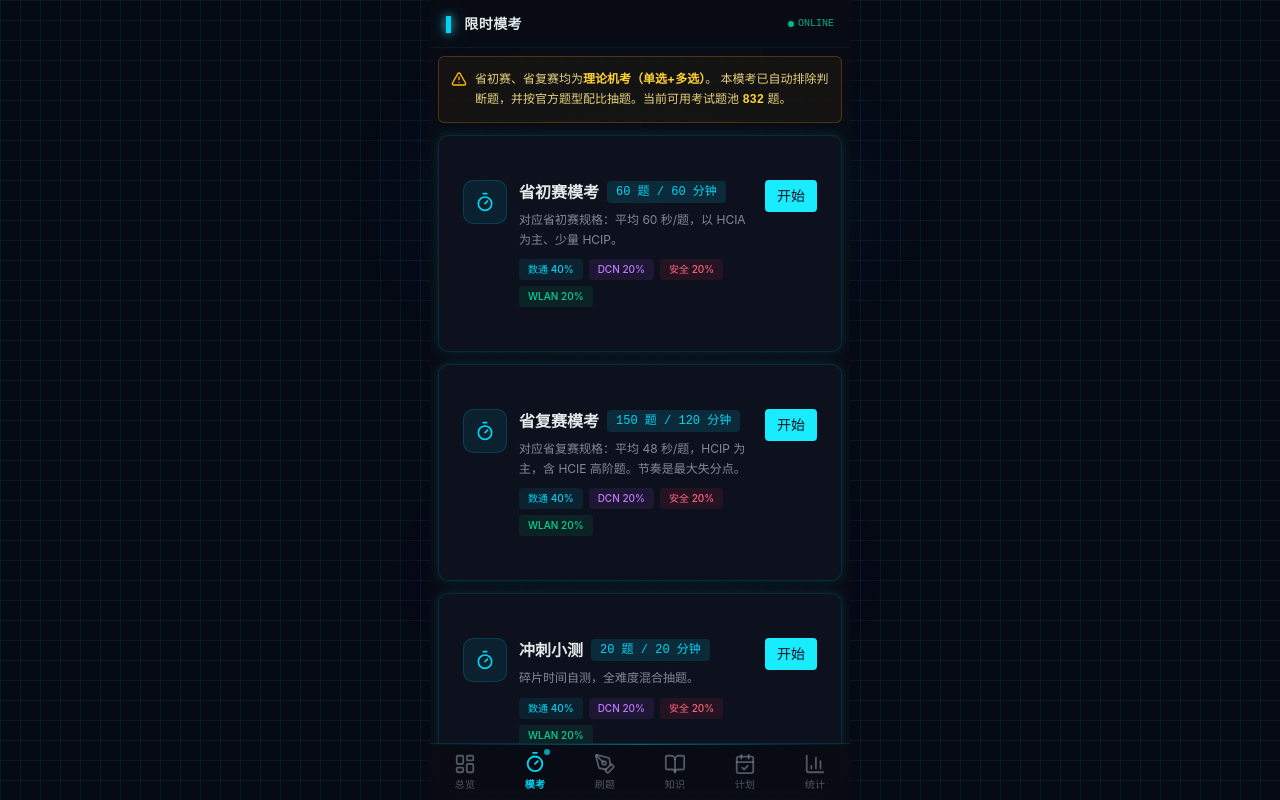
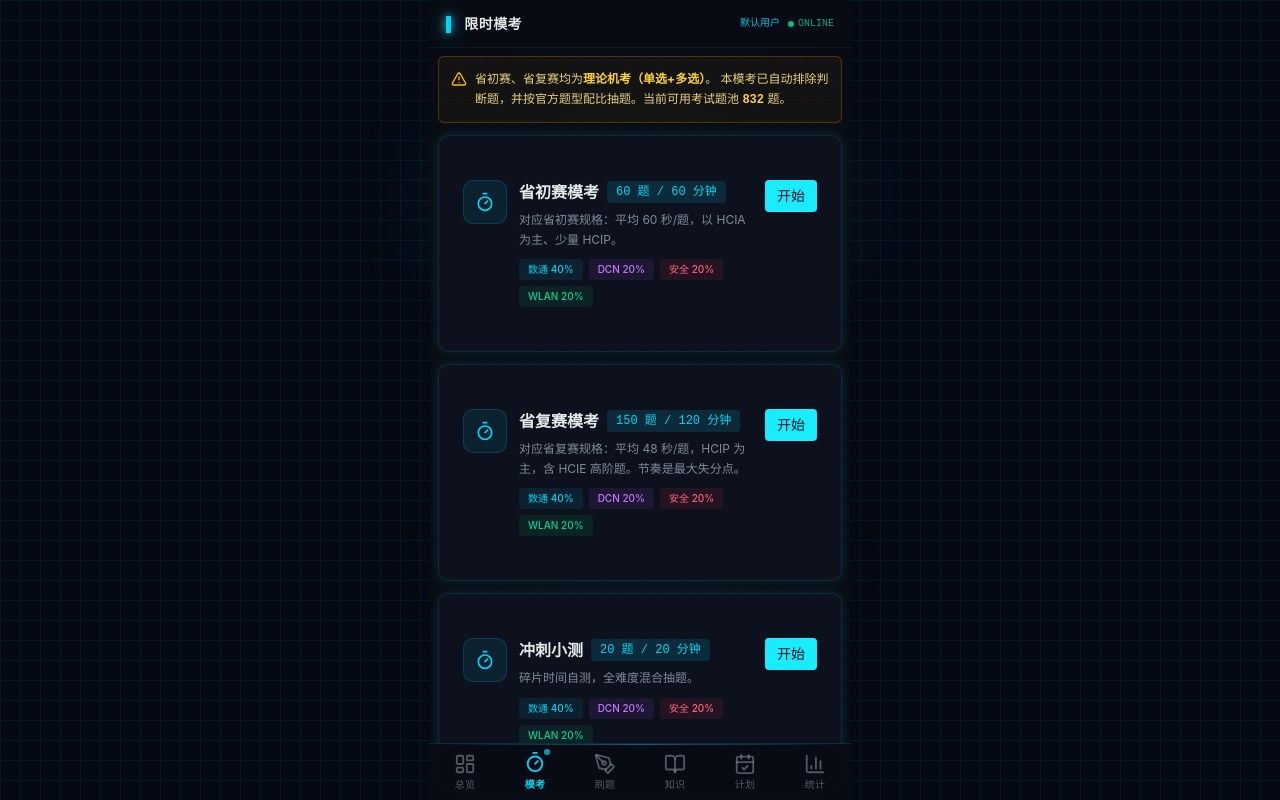
Before and after one commit to haha666-star/ict-prep-app, a React (Vite) app: page /#/exam in a window 1280 px wide. Built offline with nearby package versions, Linux system fonts and the light colour scheme.

Commit message:
feat: 多用户档案——同一设备多用户数据完全隔离(进度/笔记/错题/记录),设置页切换,顶栏显示当前用户,旧数据自动迁移到默认档案

```diff
--- a/src/components/Layout.tsx
+++ b/src/components/Layout.tsx
@@ -5,6 +5,7 @@ import { Toaster } from '@/components/ui/sonner';
 import BottomTabBar from '@/components/BottomTabBar';
 import SplashScreen from '@/components/SplashScreen';
 import { useStudyTimer } from '@/hooks/use-study-timer';
+import { useUserProfiles } from '@/hooks/use-storage';
 import { Settings } from 'lucide-react';
 
 const PAGE_TITLES: Record<string, string> = {
@@ -20,6 +21,7 @@ const PAGE_TITLES: Record<string, string> = {
 
 export function Layout() {
   useStudyTimer();
+  const { activeProfile } = useUserProfiles();
   const location = useLocation();
   const pathname = location.pathname;
   const title = PAGE_TITLES[pathname] ?? 'ICT 备考';
@@ -43,12 +45,17 @@ export function Layout() {
             <span className="text-cyan-400 text-glow-cyan">▌</span>
             {title}
           </h1>
-          <div className="ml-auto flex items-center gap-1 text-[10px] font-mono-data text-emerald-400/80">
-            <span className="relative flex size-1.5">
-              <span className="absolute inline-flex h-full w-full animate-ping rounded-full bg-emerald-400 opacity-60" />
-              <span className="relative inline-flex size-1.5 rounded-full bg-emerald-500" />
+          <div className="ml-auto flex items-center gap-2 text-[10px] font-mono-data">
+            <span className="text-cyan-400/90 max-w-[72px] truncate">
+              {activeProfile?.name ?? '默认用户'}
             </span>
-            ONLINE
+            <span className="flex items-center gap-1 text-emerald-400/80">
+              <span className="relative flex size-1.5">
+                <span className="absolute inline-flex h-full w-full animate-ping rounded-full bg-emerald-400 opacity-60" />
+                <span className="relative inline-flex size-1.5 rounded-full bg-emerald-500" />
+              </span>
+              ONLINE
+            </span>
           </div>
         </header>
 
--- a/src/hooks/use-storage.ts
+++ b/src/hooks/use-storage.ts
@@ -1,5 +1,5 @@
 import { useState, useEffect, useCallback } from 'react';
-import { scopedStorage } from '@/lib/storage';
+import { scopedStorage, STORAGE_PREFIX, getActiveUserId } from '@/lib/storage';
 import type { KnowledgeStatus } from '@/lib/utils';
 
 // 存储 key 前缀
@@ -517,6 +517,125 @@ export function useQuizProgress() {
   return { getProgress, saveProgress, clearProgress };
 }
 
+// ========== 多用户档案 ==========
+export interface IUserProfile {
+  id: string;
+  name: string;
+  createdAt: number;
+}
+
+const KEY_USER_PROFILES = 'user_profiles';
+const KEY_ACTIVE_USER = 'active_user';
+
+function readProfiles(): IUserProfile[] {
+  try {
+    const raw = localStorage.getItem(STORAGE_PREFIX + KEY_USER_PROFILES);
+    if (!raw) return [];
+    const list = JSON.parse(raw) as IUserProfile[];
+    return Array.isArray(list) ? list : [];
+  } catch {
+    return [];
+  }
+}
+
+function writeProfiles(list: IUserProfile[]) {
+  try {
+    localStorage.setItem(STORAGE_PREFIX + KEY_USER_PROFILES, JSON.stringify(list));
+  } catch {
+    // 忽略
+  }
+}
+
+export function useUserProfiles() {
+  const [profiles, setProfiles] = useState<IUserProfile[]>(() => readProfiles());
+  const [activeId, setActiveId] = useState<string>(() => getActiveUserId());
+
+  const switchTo = useCallback((id: string) => {
+    try {
+      localStorage.setItem(STORAGE_PREFIX + KEY_ACTIVE_USER, id);
+    } catch {
+      // 忽略
+    }
+    window.location.reload();
+  }, []);
+
+  const createProfile = useCallback((name: string) => {
+    const trimmed = name.trim();
+    if (!trimmed) return;
+    const p: IUserProfile = {
+      id: 'u' + Date.now().toString(36) + Math.random().toString(36).slice(2, 6),
+      name: trimmed,
+      createdAt: Date.now(),
+    };
+    setProfiles((prev) => {
+      const next = [...prev, p];
+      writeProfiles(next);
+      return next;
+    });
+    try {
+      localStorage.setItem(STORAGE_PREFIX + KEY_ACTIVE_USER, p.id);
+    } catch {
+      // 忽略
+    }
+    window.location.reload();
+  }, []);
+
+  const renameProfile = useCallback((id: string, name: string) => {
+    setProfiles((prev) => {
+      const next = prev.map((p) =>
+        p.id === id ? { ...p, name: name.trim() || p.name } : p
+      );
+      writeProfiles(next);
+      return next;
+    });
+  }, []);
+
+  const deleteProfile = useCallback(
+    (id: string) => {
+      // 删除该用户命名空间下的全部数据（刷题进度/笔记/错题/记录/计划等）
+      const prefix = STORAGE_PREFIX + 'u_' + id + '_';
+      const toRemove: string[] = [];
+      for (let i = 0; i < localStorage.length; i++) {
+        const k = localStorage.key(i);
+        if (k && k.startsWith(prefix)) toRemove.push(k);
+      }
+      toRemove.forEach((k) => {
+        try {
+          localStorage.removeItem(k);
+        } catch {
+          // 忽略
+        }
+      });
+      setProfiles((prev) => {
+        const next = prev.filter((p) => p.id !== id);
+        writeProfiles(next);
+        return next;
+      });
+      if (id === activeId) {
+        try {
+          localStorage.setItem(STORAGE_PREFIX + KEY_ACTIVE_USER, 'default');
+        } catch {
+          // 忽略
+        }
+        window.location.reload();
+      }
+    },
+    [activeId]
+  );
+
+  const activeProfile = profiles.find((p) => p.id === activeId) ?? null;
+
+  return {
+    profiles,
+    activeId,
+    activeProfile,
+    switchTo,
+    createProfile,
+    renameProfile,
+    deleteProfile,
+  };
+}
+
 // ========== 备份导出 / 导入 ==========
 export const BACKUP_KEYS: Record<string, string> = {
   knowledge_status: KEY_KNOWLEDGE_STATUS,
--- a/src/lib/storage.ts
+++ b/src/lib/storage.ts
@@ -1,26 +1,73 @@
 // 本地存储封装：替换 app_builder 环境中的 scopedStorage
 // 统一添加 key 前缀，避免与其他应用冲突
+// 支持多用户档案：业务数据按当前激活用户隔离（u_<uid>_ 前缀），用户档案自身 key 全局共享
 
-const STORAGE_PREFIX = '__app_huawei_ict_';
+export const STORAGE_PREFIX = '__app_huawei_ict_';
+
+// 全局（不随用户切换）的 key
+export const USER_PROFILES_KEY = 'user_profiles';
+export const ACTIVE_USER_KEY = 'active_user';
+
+export function getActiveUserId(): string {
+  try {
+    return localStorage.getItem(STORAGE_PREFIX + ACTIVE_USER_KEY) || 'default';
+  } catch {
+    return 'default';
+  }
+}
+
+function scopedKey(key: string): string {
+  if (key === USER_PROFILES_KEY || key === ACTIVE_USER_KEY) {
+    return STORAGE_PREFIX + key;
+  }
+  return `${STORAGE_PREFIX}u_${getActiveUserId()}_${key}`;
+}
+
+// 旧版数据（无用户前缀，单用户时代）迁移到 default 用户命名空间
+function migrateLegacyData() {
+  try {
+    if (localStorage.getItem(STORAGE_PREFIX + 'migrated_v1')) return;
+    const legacy: Array<[string, string]> = [];
+    for (let i = 0; i < localStorage.length; i++) {
+      const k = localStorage.key(i);
+      if (
+        k &&
+        k.startsWith(STORAGE_PREFIX) &&
+        !k.includes('u_') &&
+        k !== STORAGE_PREFIX + 'migrated_v1'
+      ) {
+        const v = localStorage.getItem(k);
+        if (v !== null) legacy.push([k.slice(STORAGE_PREFIX.length), v]);
+      }
+    }
+    legacy.forEach(([bare, v]) => {
+      localStorage.setItem(`${STORAGE_PREFIX}u_default_${bare}`, v);
+    });
+    localStorage.setItem(STORAGE_PREFIX + 'migrated_v1', '1');
+  } catch {
+    // 迁移失败不阻塞：后续新写入走新命名空间
+  }
+}
+migrateLegacyData();
 
 export const scopedStorage = {
   getItem(key: string): string | null {
     try {
-      return localStorage.getItem(STORAGE_PREFIX + key);
+      return localStorage.getItem(scopedKey(key));
     } catch {
       return null;
     }
   },
   setItem(key: string, value: string): void {
     try {
-      localStorage.setItem(STORAGE_PREFIX + key, value);
+      localStorage.setItem(scopedKey(key), value);
     } catch {
       // 存储已满或不可用时静默失败
     }
   },
   removeItem(key: string): void {
     try {
-      localStorage.removeItem(STORAGE_PREFIX + key);
+      localStorage.removeItem(scopedKey(key));
     } catch {
       // 静默失败
     }
--- a/src/pages/SettingsPage/SettingsPage.tsx
+++ b/src/pages/SettingsPage/SettingsPage.tsx
@@ -14,12 +14,15 @@ import {
   ShieldAlert,
   WifiOff,
   CheckCircle2,
+  UserRound,
+  Plus,
 } from 'lucide-react';
 import {
   exportBackup,
   importBackup,
   directionAccuracyFromBackup,
   useQuizRecords,
+  useUserProfiles,
   type IBackup,
 } from '@/hooks/use-storage';
 import { DIRECTION_LABELS, DIRECTION_COLORS, cn } from '@/lib/utils';
@@ -35,6 +38,10 @@ const TEAM_TARGET = 80; // 团队弱项阈值：低于该正确率视为短板
 
 export default function SettingsPage() {
   const { records } = useQuizRecords();
+  // 多用户档案：切换用户后各人数据（进度/笔记/错题/记录）完全隔离
+  const { profiles, activeId, activeProfile, switchTo, createProfile, deleteProfile } =
+    useUserProfiles();
+  const [newProfileName, setNewProfileName] = useState('');
   const fileRef = useRef<HTMLInputElement>(null);
   const teamFileRef = useRef<HTMLInputElement>(null);
   const [owner, setOwner] = useState('');
@@ -140,6 +147,104 @@ export default function SettingsPage() {
 
   return (
     <div className="space-y-3">
+
+      {/* 用户档案：同一设备多用户数据隔离 */}
+      <Card className="border-cyan-500/15">
+        <CardHeader className="pb-2">
+          <CardTitle className="text-sm flex items-center gap-2">
+            <UserRound className="size-4 text-cyan-400" />
+            用户档案
+          </CardTitle>
+        </CardHeader>
+        <CardContent className="space-y-3">
+          <div className="rounded-lg bg-muted/20 p-3 flex items-center justify-between">
+            <div>
+              <div className="text-xs text-muted-foreground">当前用户</div>
+              <div className="text-sm font-semibold text-cyan-300">
+                {activeProfile?.name ?? '默认用户'}
+              </div>
+            </div>
+            <Badge variant="outline" className="text-[10px] text-cyan-400 border-cyan-500/30">
+              数据独立隔离
+            </Badge>
+          </div>
+
+          <div className="space-y-1.5">
+            <Label className="text-xs text-muted-foreground">
+              切换用户（刷题进度 / 笔记 / 错题 / 记录互不影响）
+            </Label>
+            {profiles.map((p) => (
+              <div key={p.id} className="flex items-center gap-2">
+                <Button
+                  variant={p.id === activeId ? 'default' : 'outline'}
+                  size="sm"
+                  className="flex-1 justify-start h-8 text-xs"
+                  onClick={() => p.id !== activeId && switchTo(p.id)}
+                >
+                  <UserRound className="size-3.5 mr-1.5" />
+                  {p.name}
+                  {p.id === 'default' && (
+                    <span className="ml-1 text-[10px] text-muted-foreground/60">默认</span>
+                  )}
+                  {p.id === activeId && (
+                    <span className="ml-auto text-[10px] text-cyan-300">当前</span>
+                  )}
+                </Button>
+                {p.id !== 'default' && (
+                  <Button
+                    variant="ghost"
+                    size="icon"
+                    className="size-8 shrink-0 text-muted-foreground hover:text-rose-400"
+                    onClick={() => {
+                      if (
+                        window.confirm(
+                          `删除档案「${p.name}」？该用户的全部数据（进度/笔记/错题/记录/计划）将一并删除，且不可恢复。`
+                        )
+                      ) {
+                        deleteProfile(p.id);
+                      }
+                    }}
+                    title="删除该档案及全部数据"
+                  >
+                    <Trash2 className="size-3.5" />
+                  </Button>
+                )}
+              </div>
+            ))}
+            {profiles.length === 0 && (
+              <div className="text-xs text-muted-foreground/60 py-1">
+                暂无其他用户，可在下方新建
+              </div>
+            )}
+          </div>
+
+          <div className="flex gap-2">
+            <Input
+              value={newProfileName}
+              onChange={(e) => setNewProfileName(e.target.value)}
+              placeholder="新用户姓名，如：李四"
+              className="h-9"
+            />
+            <Button
+              className="h-9 shrink-0"
+              onClick={() => {
+                if (!newProfileName.trim()) {
+                  toast.error('请输入新用户姓名');
+                  return;
+                }
+                createProfile(newProfileName);
+              }}
+            >
+              <Plus className="size-4 mr-1" />
+              新建
+            </Button>
+          </div>
+          <p className="text-[11px] text-muted-foreground/60">
+            切换用户后页面自动刷新，新用户从零开始独立刷题；备份导出/导入只作用于当前用户。
+          </p>
+        </CardContent>
+      </Card>
+
       {/* 数据备份 */}
       <Card className="border-cyan-500/15">
         <CardHeader className="pb-2">
```
